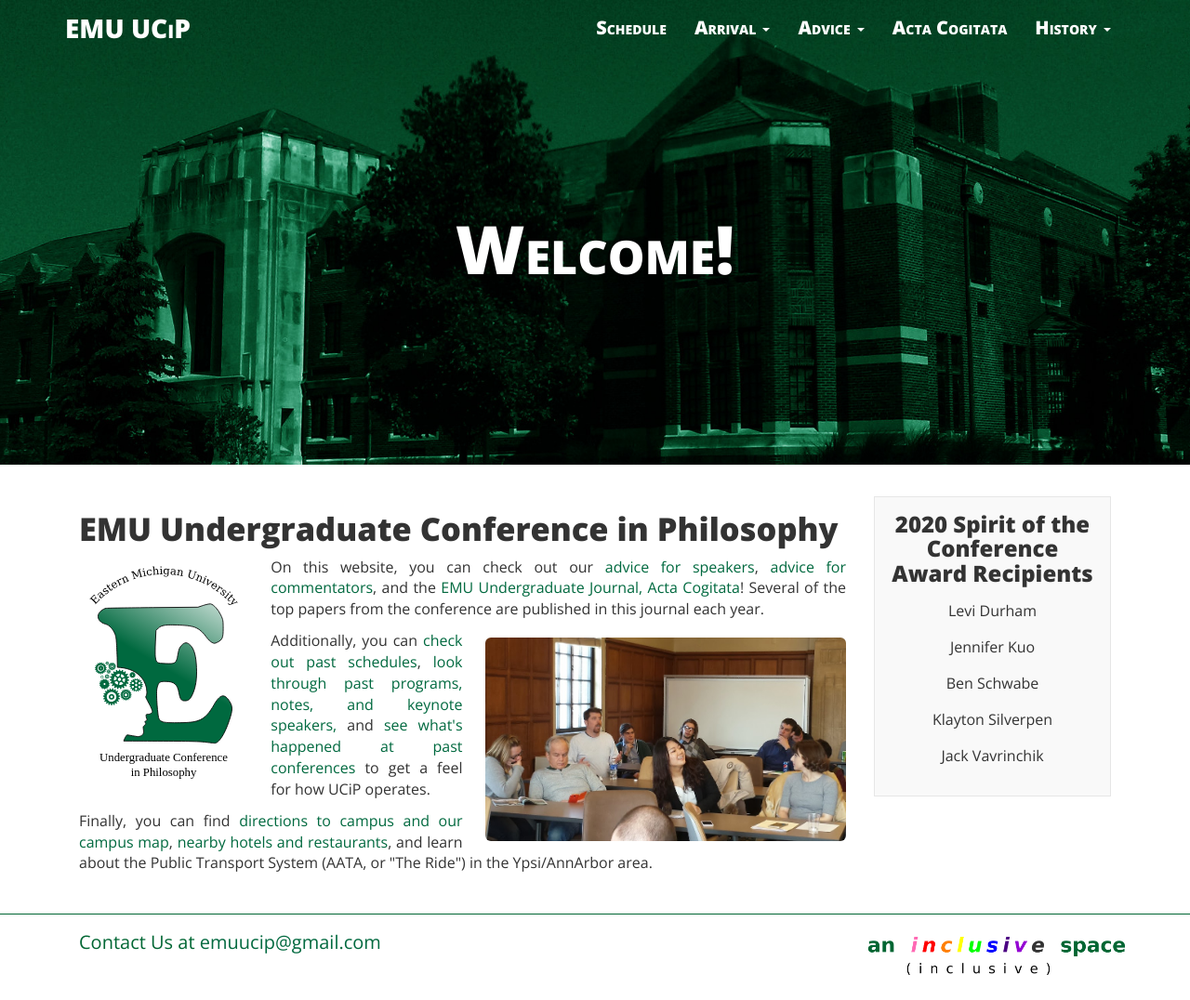
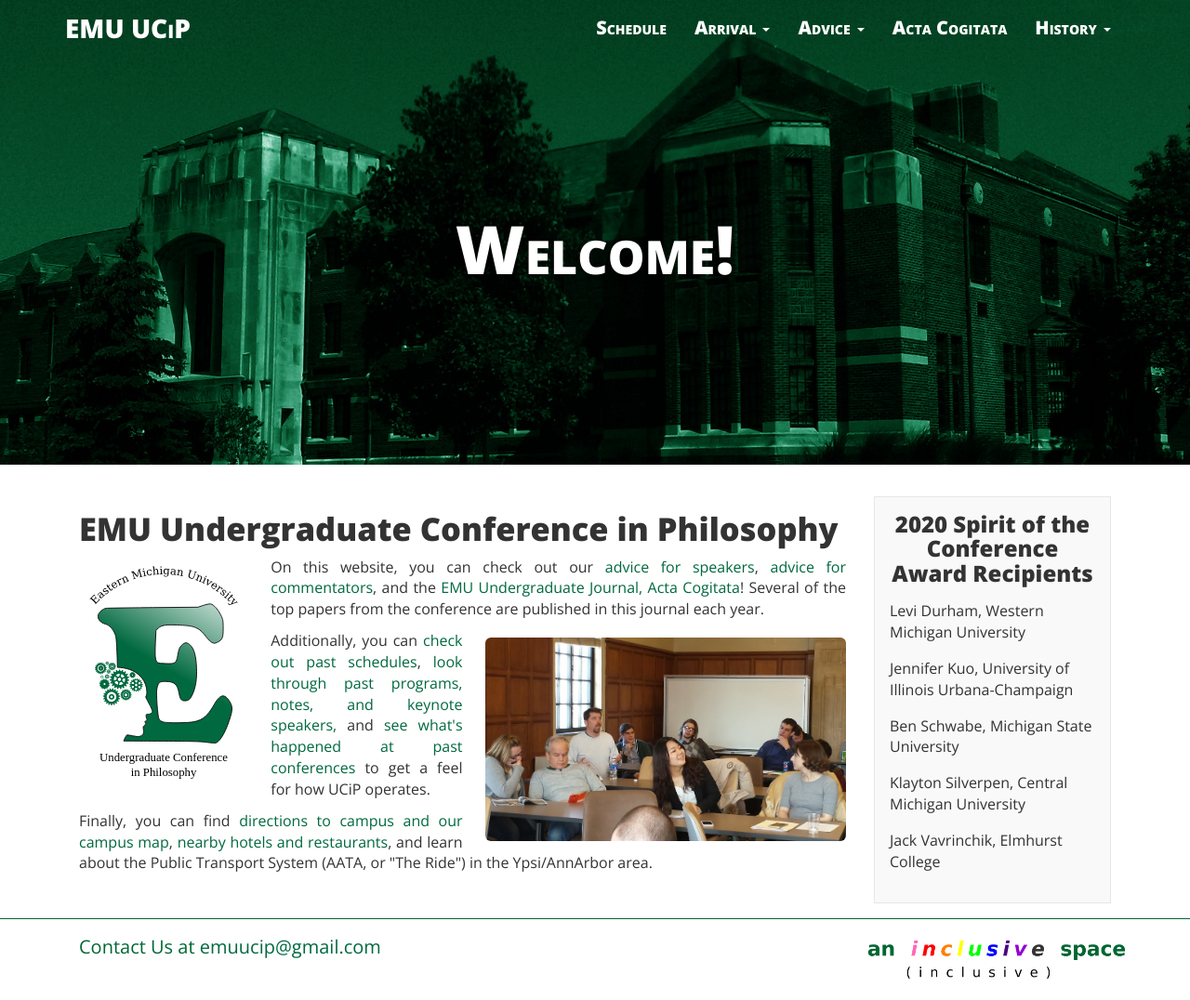
Before and after one commit to ucip/ucip.github.io, a Jekyll site: the page built from index.html, in a window 1280 px wide. Shown: the whole page at 93% size. Built offline with Jekyll 4.4.1, drawn with Linux system fonts in a browser that asks for light colours; nearby versions of some CDN libraries.

Commit message:
adding colleges for spirit awards

```diff
--- a/_includes/box.html
+++ b/_includes/box.html
@@ -55,10 +55,10 @@
 <div class="col-sm-3 col-xs-12 hidden-print">
   <div class="post-list-box announcement">
     <h3 class="text-center post-list-header">2020 Spirit of the Conference Award Recipients</h3>
-    <p class="text-center announcement-text">Levi Durham</p>
-    <p class="text-center announcement-text">Jennifer Kuo</p>
-    <p class="text-center announcement-text">Ben Schwabe</p>
-    <p class="text-center announcement-text">Klayton Silverpen</p>
-    <p class="text-center announcement-text">Jack Vavrinchik</p>
+    <p class="text-justified announcement-text">Levi Durham, Western Michigan University</p>
+    <p class="text-justified announcement-text">Jennifer Kuo, University of Illinois Urbana-Champaign</p>
+    <p class="text-justified announcement-text">Ben Schwabe, Michigan State University</p>
+    <p class="text-justified announcement-text">Klayton Silverpen, Central Michigan University</p>
+    <p class="text-justified announcement-text">Jack Vavrinchik, Elmhurst College</p>
   </div>
 </div>
```
